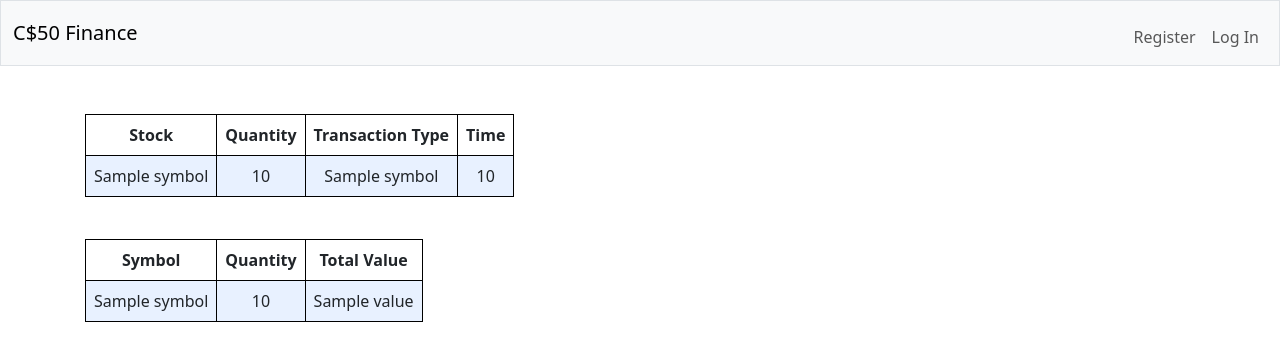
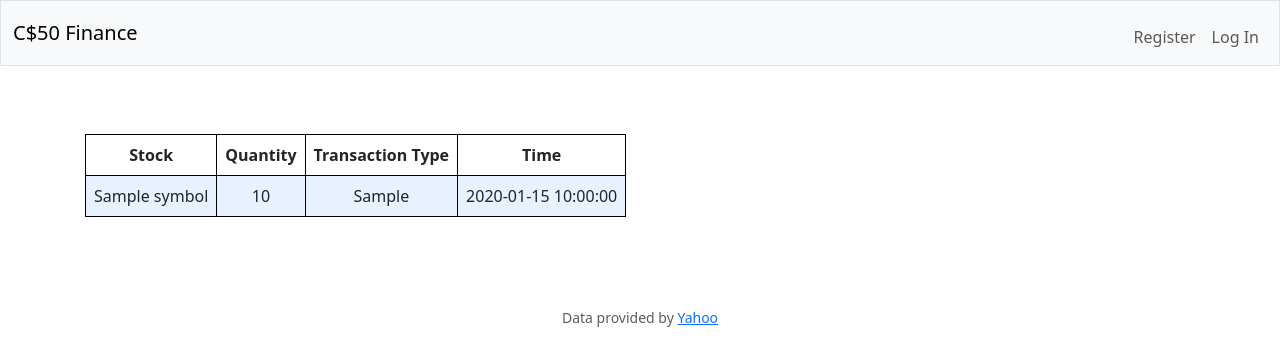
Before and after one commit to YangXu624/cs50, a Flask app: template finance/templates/history.html in a window 1280 px wide. Shown: the top 341 px of the page. Run offline with Flask 3, Linux system fonts and the light colour scheme; the template is opened without the code that fills it: most values are stand-ins (such as "Sample title", 1, 10 or a date in 2020); some libraries are stand-ins or nearby versions.

Commit message:
Thu, Aug 29, 2024, 2:08 PM +08:00

```diff
--- a/finance/app.py
+++ b/finance/app.py
@@ -85,7 +85,7 @@ def buy():
 def history():
     """Show history of transactions"""
     info = db.execute("SELECT symbol, quantity, transaction_type, time FROM records WHERE user_id = ?", session['user_id'])
-    return render_template("history.html", info)
+    return render_template("history.html", info = info)
 
 
 @app.route("/login", methods=["GET", "POST"])
--- a/finance/templates/history.html
+++ b/finance/templates/history.html
@@ -7,7 +7,7 @@
 {% block main %}
     <div style="text-align: center;">
         <div class="mb-3">
-            <table style="margin: 0 auto; border-collapse: collapse; display: inline-block;">
+            <table style="margin: 20px auto; border-collapse: collapse; display: inline-block;">
                 <thead>
                     <tr>
                         <th style="border: 1px solid black; padding: 8px;">Stock</th>
@@ -17,30 +17,12 @@
                     </tr>
                 </thead>
                 <tbody>
+                    {% for items in info %}
                     <tr>
                         <td style="border: 1px solid black; padding: 8px;">{{ info['symbol'] }}</td>
-                        <td style="border: 1px solid black; padding: 8px;">{{ info['qty'] }}</td>
-                        <td style="border: 1px solid black; padding: 8px;">{{ info['symbol'] }}</td>
-                        <td style="border: 1px solid black; padding: 8px;">{{ info['qty'] }}</td>
-                    </tr>
-                </tbody>
-            </table>
-        </div>
-        <div class="mb-3">
-            <table style="margin: 20px auto; border-collapse: collapse; display: inline-block;">
-                <thead>
-                    <tr>
-                        <th style="border: 1px solid black; padding: 8px;">Symbol</th>
-                        <th style="border: 1px solid black; padding: 8px;">Quantity</th>
-                        <th style="border: 1px solid black; padding: 8px;">Total Value</th>
-                    </tr>
-                </thead>
-                <tbody>
-                    {% for items in info %}
-                    <tr>
-                        <td style="border: 1px solid black; padding: 8px;">{{ stock['symbol'] }}</td>
-                        <td style="border: 1px solid black; padding: 8px;">{{ stock['amount'] }}</td>
-                        <td style="border: 1px solid black; padding: 8px;">{{ stock['value'] }}</td>
+                        <td style="border: 1px solid black; padding: 8px;">{{ info['quantity'] }}</td>
+                        <td style="border: 1px solid black; padding: 8px;">{{ info['transaction_type'] }}</td>
+                        <td style="border: 1px solid black; padding: 8px;">{{ info['time'] }}</td>
                     </tr>
                     {% endfor %}
                 </tbody>
```
